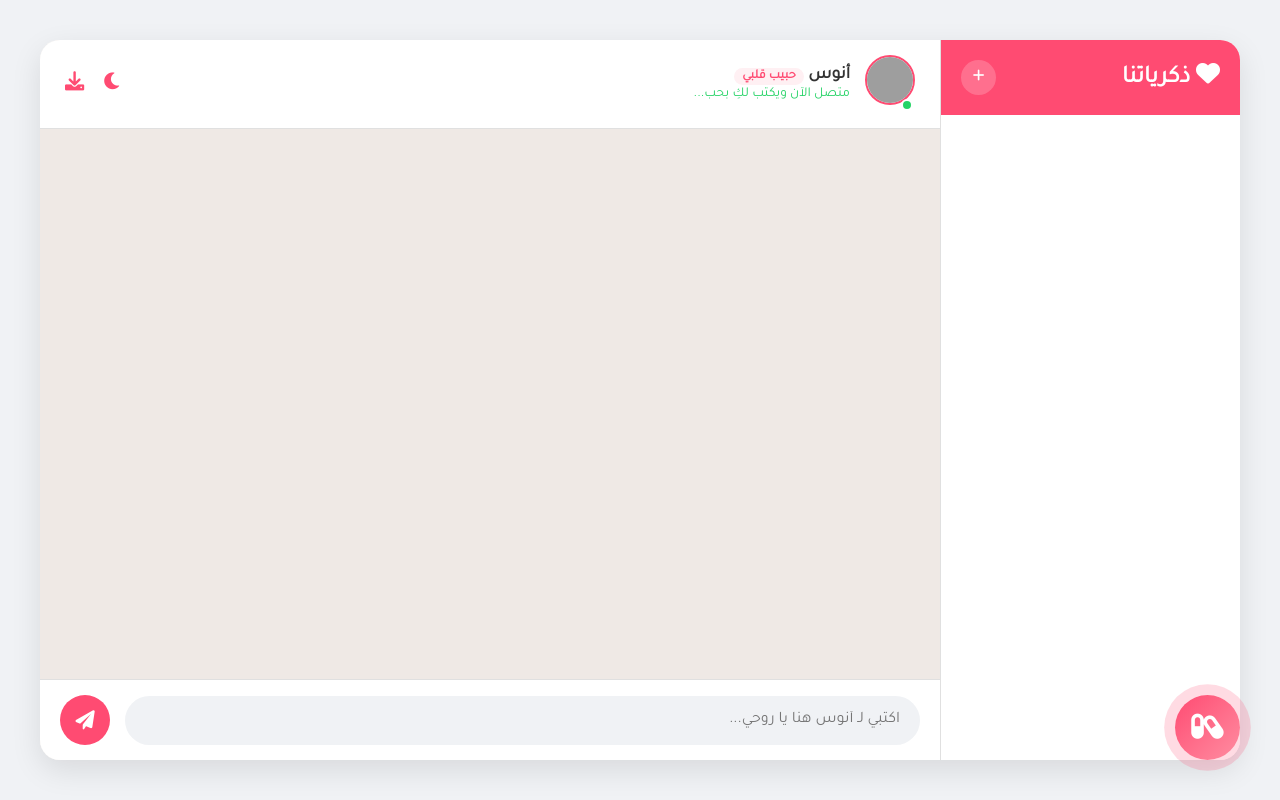
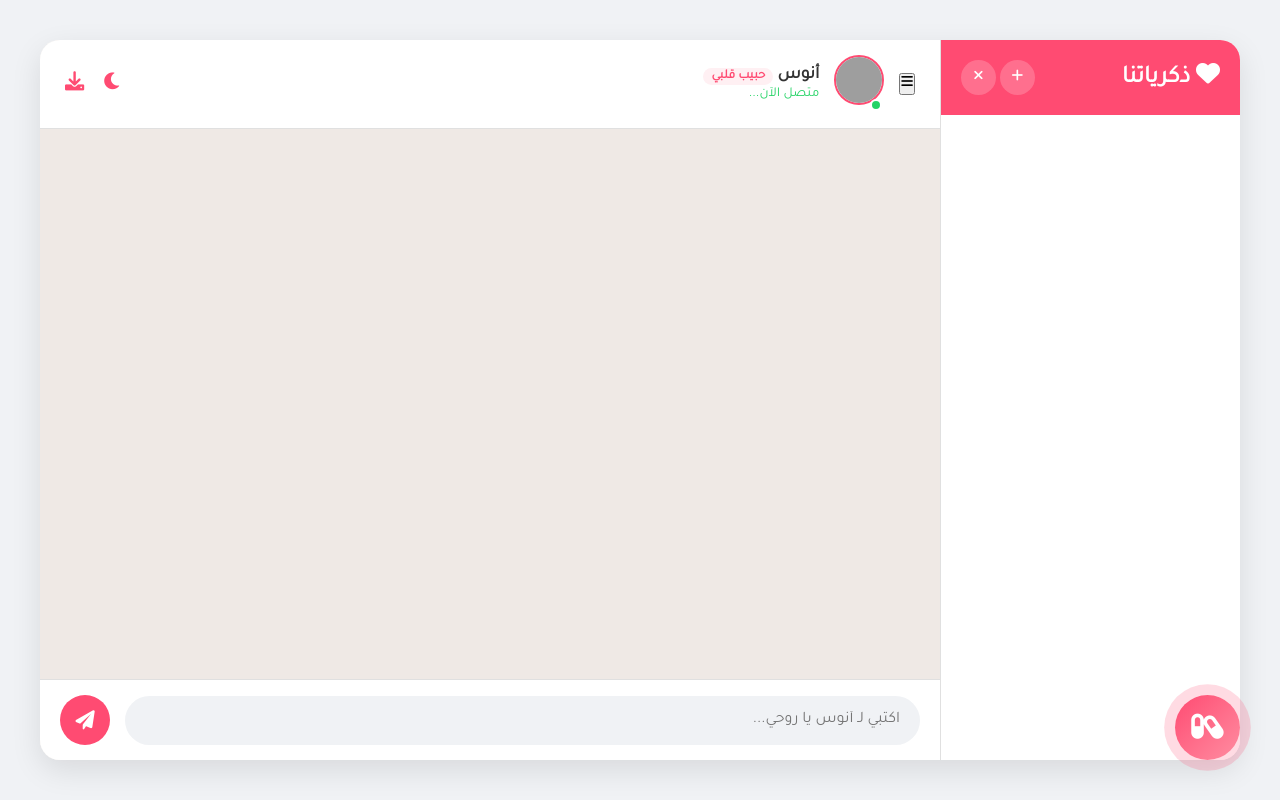
Before and after one commit to anas-km1437/Anas_Bot, a Flask app: page / in a window 1280 px wide. Run offline with Flask 3, Linux system fonts and the light colour scheme; data that the repository does not hold is empty; grey boxes are pictures that could not be loaded.

Commit message:
Update index.html

```diff
--- a/anos_bot/templates/index.html
+++ b/anos_bot/templates/index.html
@@ -2,7 +2,7 @@
 <html lang="ar" dir="rtl">
 <head>
     <meta charset="UTF-8">
-    <meta name="viewport" content="width=device-width, initial-scale=1.0">
+    <meta name="viewport" content="width=device-width, initial-scale=1.0, maximum-scale=1.0, user-scalable=no">
     <title>محادثة أنوس وحنان</title>
     <link rel="stylesheet" href="{{ url_for('static', filename='style.css') }}">
     <link href="https://cdnjs.cloudflare.com/ajax/libs/font-awesome/6.0.0/css/all.min.css" rel="stylesheet">
@@ -10,24 +10,33 @@
 </head>
 <body>
     <div class="app-container" id="capture-area">
-        <div class="sidebar">
+
+        <div id="sidebar-overlay" class="sidebar-overlay"></div>
+
+        <div class="sidebar" id="sidebar">
             <div class="sidebar-header">
                 <h2><i class="fa-solid fa-heart"></i> ذكرياتنا</h2>
-                <button id="new-chat-btn" title="محادثة جديدة"><i class="fa-solid fa-plus"></i></button>
+                <div class="sidebar-actions">
+                    <button id="new-chat-btn" title="محادثة جديدة"><i class="fa-solid fa-plus"></i></button>
+                    <button id="close-sidebar-btn" class="mobile-only"><i class="fa-solid fa-xmark"></i></button>
+                </div>
             </div>
             <ul id="sessions-list"></ul>
         </div>
 
         <div class="chat-area">
             <div class="chat-header">
+                <button id="mobile-menu-btn" class="mobile-only"><i class="fa-solid fa-bars"></i></button>
+
                 <div class="avatar-container">
                     <img src="https://cdn-icons-png.flaticon.com/512/3135/3135715.png" alt="أنوس">
                     <div class="online-dot"></div>
                 </div>
                 <div class="header-info">
                     <h3>أنوس <span>حبيب قلبي</span></h3>
-                    <p>متصل الآن ويكتب لكِ بحب...</p>
+                    <p>متصل الآن...</p>
                 </div>
+
                 <div class="header-actions">
                     <button id="theme-btn" title="الوضع الليلي"><i class="fa-solid fa-moon"></i></button>
                     <button id="download-btn" title="حفظ المحادثة"><i class="fa-solid fa-download"></i></button>
@@ -38,7 +47,7 @@
                 </div>
 
             <div class="chat-input-container">
-                <input type="text" id="user-input" placeholder="اكتبي لـ أنوس هنا يا روحي..." autocomplete="off">
+                <input type="text" id="user-input" placeholder="اكتبي لـ أنوس يا روحي..." autocomplete="off">
                 <button id="send-btn"><i class="fa-solid fa-paper-plane"></i></button>
             </div>
         </div>
```
